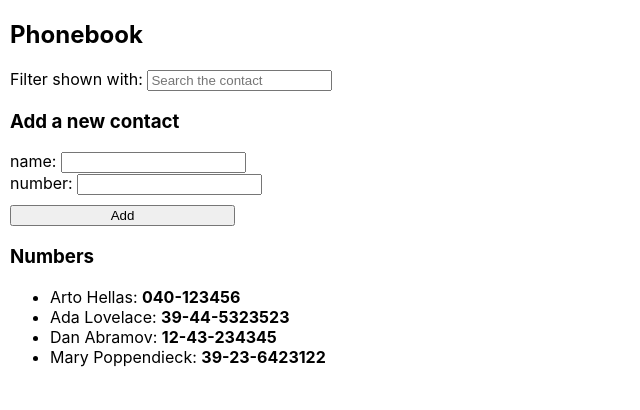
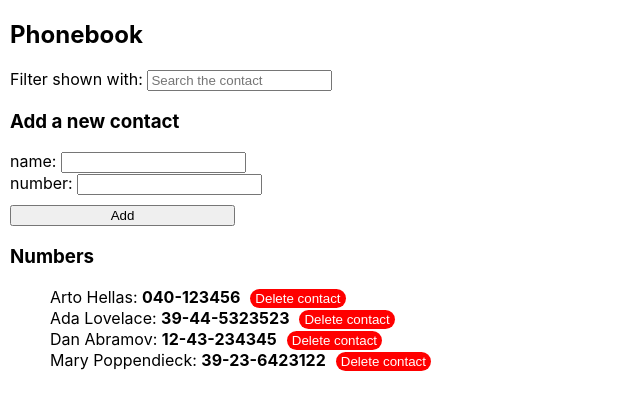
Before and after one commit to Efelipa/full-stack-open, a React (Create React App) app in the folder part2/phonebook/: page / in a window 1280 px wide. Shown: the top 410 px of the page, without its empty margins (0-640 px from the left). Built offline with nearby package versions, Linux system fonts and the light colour scheme; data requests are answered from the project's data file.

Commit message:
modifying server data, done

```diff
--- a/part2/phonebook/src/App.css
+++ b/part2/phonebook/src/App.css
@@ -0,0 +1,13 @@
+.contact-list > li {
+    display: inline;
+}
+.delete-btn {
+    display: inline;
+    margin-inline: 10px;
+    padding: 2px 5px;
+    background-color: red;
+    color: white;
+    border: none;
+    border-radius: 10px;
+    cursor: pointer;
+}
--- a/part2/phonebook/src/App.js
+++ b/part2/phonebook/src/App.js
@@ -1,9 +1,12 @@
 import { useState, useEffect } from 'react'
-import axios from 'axios';
 import './App.css'
+/* Components imports */
 import { Filter } from './components/Filter';
 import { ContactForm } from './components/ContactForm';
 import { Persons } from './components/Persons';
+/* Utilities to get, create and delete contacts */
+import util from './services/contact';
+
 
 const App = () => {
     // Setting the hooks
@@ -11,21 +14,23 @@ const App = () => {
     const [ newName, setNewName ] = useState('');
     const [newNumber, setNewNumber ] = useState('');
     const [filter, setFilter] = useState('');
-    const API = 'http://localhost:3001/persons';
-    const hook = () => {
-        axios.get(API)
-            .then(res => {
-                setPersons(res.data)
+
+    // State Effects
+    useEffect(() => {
+        util
+            .getContacts()
+            .then(initialContacts => {
+                setPersons(initialContacts);
             })
-    }
-    // State Effects
-    useEffect(hook, []);
+    }, []);
 
 
     // Handle Clicks
     const handleChange = (handler) => (e) => {
         handler(e.target.value);
     }
+
+    /* Manipulate objects functions */
         const addPerson = (e) => {
             e.preventDefault();
             const createPerson = {
@@ -33,19 +38,26 @@ const App = () => {
                 number: newNumber,
         }
         const personExists = persons.find(person => person.name === createPerson.name);
-    const numberExists = persons.find(person => person.number === createPerson.number);
 
         if(createPerson.name === '' || createPerson.number === '') {
             alert ('You must specify a name and a number to create a contact.')
         } else if(personExists) {
-        alert (`${newName} is already added to the phonebook`)
-    } else if(numberExists) {
-        alert (`The current number is already added to the phonebook`)
+            window.confirm(`**${newName}** is already added to the phonebook, replace the old number with a new one?`)
+            util.updateContact(personExists.id, createPerson)
+            .then(returnedNote => {
+                setPersons(persons.map(person => person.id !== personExists.id ? person : returnedNote));
+                setNewName('');
+                setNewNumber('');
+            });
         } else {
             let personsCopy = [...persons];
-        setPersons(personsCopy.concat(createPerson));
+            util
+            .createContact(createPerson)
+            .then(returnedNote => {
+                setPersons(personsCopy.concat(returnedNote));
                 setNewName('');
                 setNewNumber('');
+            })
         }
     }
     const filterPerson = (handler) => (e) => {
@@ -59,6 +71,15 @@ const App = () => {
     const filterPersons = persons.filter(person => person.name.toLowerCase().includes(filter.toLowerCase()));
     results = filterPersons;
     }
+    const deletePerson = (id) => {
+        if(window.confirm('Are you sure you want to delete this contact?')) {
+            util.deleteContact(id)
+            .then(returnedNote => {
+                setPersons(persons.filter(person => person.id !== id));
+            })
+        }
+    }
+
 
 
     return (
@@ -68,7 +89,7 @@ const App = () => {
             <h3>Add a new contact</h3>
             <ContactForm addPerson={addPerson} handleChange={handleChange} newName={newName} setNewName={setNewName} newNumber={newNumber} setNewNumber={setNewNumber}/>
             <h3>Numbers</h3>
-            <Persons results={results}/>
+            <Persons results={results} handleClick={deletePerson}/>
         </main>
     )
 }
--- a/part2/phonebook/src/components/Persons.jsx
+++ b/part2/phonebook/src/components/Persons.jsx
@@ -1,9 +1,16 @@
-export const Persons = ({results}) => {
+export const Persons = ({results, handleClick}) => {
     return (
         <>
             {(results.length !== 0)
             ? <ul>
-                {results.map((person) => <li key={person.number}>{person.name}: <strong>{person.number}</strong></li>)}
+                {results.map((person) => {
+                    return (
+                        <div key={person.id} className="contact-list">
+                        <li>{person.name}: <strong>{person.number}</strong></li>
+                        <button onClick={() => handleClick(person.id)} className="delete-btn">Delete contact</button>
+                        </div>
+                    )
+                })}
                 </ul>
             : <h3>Contact not found.</h3>}
         </>
--- /dev/null
+++ b/part2/phonebook/src/services/contact.js
@@ -0,0 +1,24 @@
+import axios from "axios";
+const baseUrl = 'http://localhost:3001/persons';
+
+const getContacts = () => {
+    let request = axios.get(baseUrl);
+    return request.then(response => response.data);
+}
+
+const createContact = (newContact) => {
+    let request = axios.post(baseUrl, newContact);
+    return request.then(response => response.data);
+}
+
+const updateContact = (id, newContact) => {
+    let request = axios.put(`${baseUrl}/${id}`, newContact);
+    return request.then(response => response.data);
+}
+
+const deleteContact = (id) => {
+    const request = axios.delete(`${baseUrl}/${id}`);
+    return request.then(response => response.data);
+}
+
+export default { getContacts, createContact, deleteContact, updateContact };
```
Lines whose indentation alone changed are shown as unchanged.
